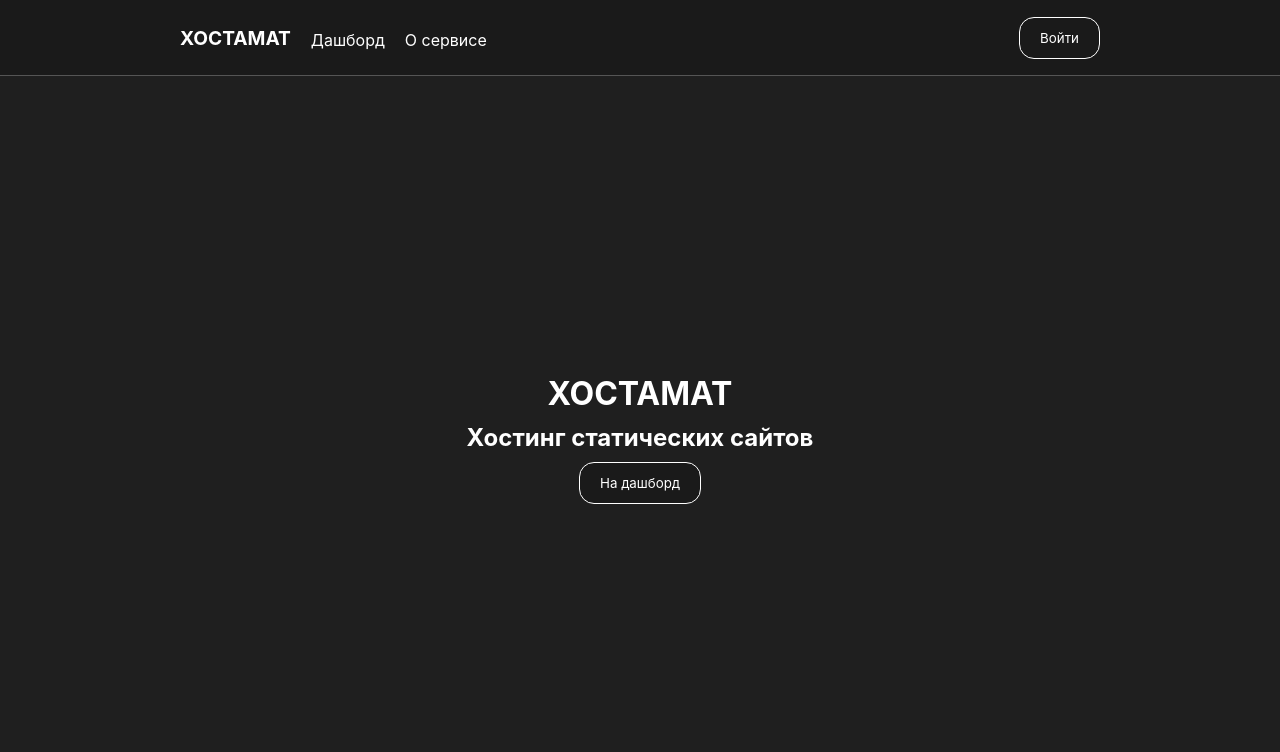
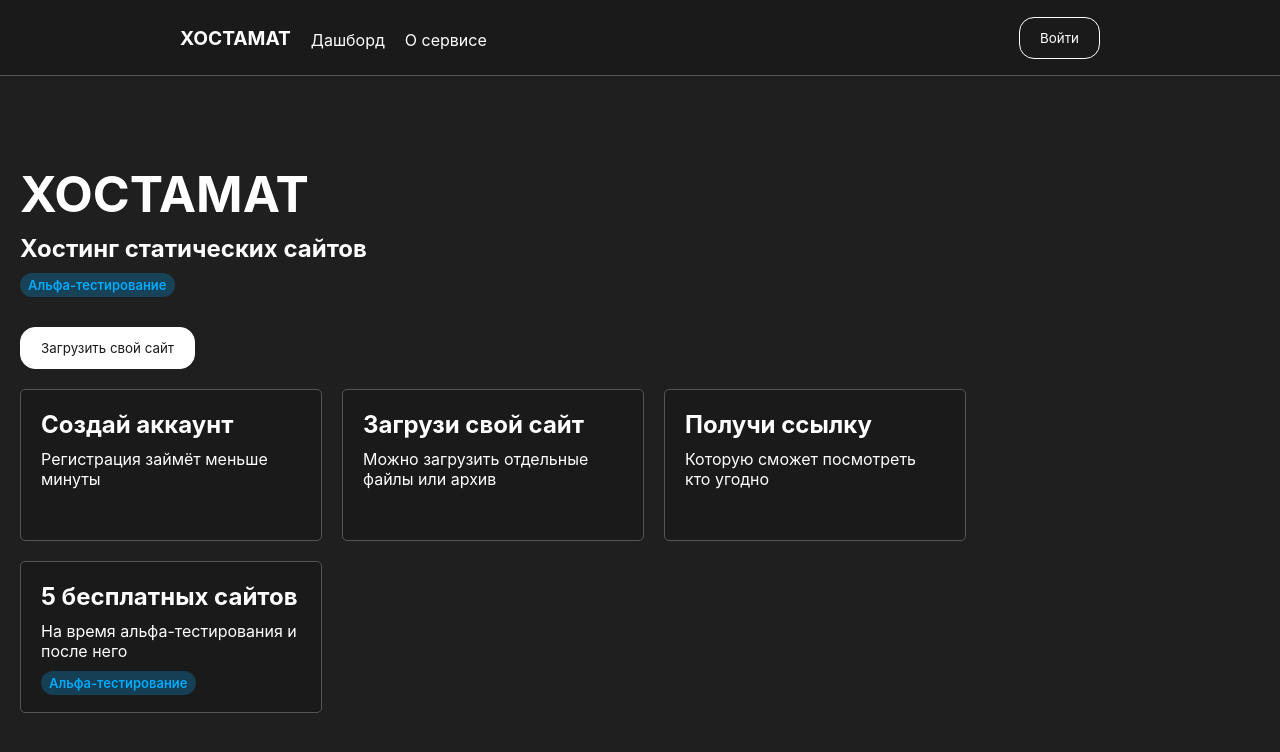
Before and after one commit to mishankov/hostamat, a SvelteKit app in the folder webapp/: page / in a window 1280 px wide. Shown: the top 752 px of the page. Built offline with nearby package versions, Linux system fonts and the light colour scheme; no server answers.

Commit message:
Landing (#55)

```diff
--- /dev/null
+++ b/webapp/src/lib/components/Badge.svelte
@@ -0,0 +1,28 @@
+<script lang="ts">
+	type Props = {
+		text: string;
+	};
+
+	let { text = '' }: Props = $props();
+</script>
+
+<span class="primary">{text}</span>
+
+<style>
+	span {
+		width: fit-content;
+
+		border-radius: 15px;
+
+		padding: 4px 8px;
+
+		font-size: small;
+		font-weight: 600;
+
+		text-align: center;
+		user-select: none;
+
+		color: var(--color-action);
+		background-color: var(--color-action-dim);
+	}
+</style>
--- a/webapp/src/lib/components/Button.svelte
+++ b/webapp/src/lib/components/Button.svelte
@@ -1,33 +1,35 @@
 <script lang="ts">
-  type ButtonKind = "primary" | "confirm" | "danger" | "action"
+	type ButtonKind = 'primary' | 'confirm' | 'danger' | 'action';
 
 	type ButtonProps = {
-    kind?: ButtonKind
-    disabled?: boolean
-    link?: string
-    ref?: any
-    children?: any
-    onclick?: (e: Event) => void
-  }
+		kind?: ButtonKind;
+		disabled?: boolean;
+		filled?: boolean;
+		link?: string;
+		ref?: any;
+		children?: any;
+		onclick?: (e: Event) => void;
+	};
 
 	let {
-    kind = "primary",
+		kind = 'primary',
 		disabled = false,
-    link = "",
+		filled = false,
+		link = '',
 		children = undefined,
 		ref = $bindable(null),
-    onclick = undefined,
-  }: ButtonProps = $props()
+		onclick = undefined
+	}: ButtonProps = $props();
 </script>
 
 {#if link}
 	<a href={link}>
-    <button {disabled} bind:this={ref} class="{kind}" onclick={onclick}>
+		<button {disabled} bind:this={ref} class={[kind, filled && 'filled']} {onclick}>
 			{@render children?.()}
 		</button>
 	</a>
 {:else}
-  <button {disabled} bind:this={ref} class="{kind}" onclick={onclick}>
+	<button {disabled} bind:this={ref} class={[kind, filled && 'filled']} {onclick}>
 		{@render children?.()}
 	</button>
 {/if}
@@ -46,31 +48,37 @@
 		text-align: center;
 		user-select: none;
 
-    transition: all 300ms cubic-bezier(.23, 1, 0.32, 1);
+		transition: all 300ms cubic-bezier(0.23, 1, 0.32, 1);
+
+		color: var(--color);
+		background-color: var(--color-dim);
+		border-color: var(--color);
+	}
+
+	.filled {
+		color: var(--color-dim);
+		background-color: var(--color);
+		border-color: var(--color);
 	}
 
 	.primary {
-    background-color: var(--color-primary-dim);
-    color: var(--color-primary);
-    border-color: var(--color-primary);
+		--color: var(--color-primary);
+		--color-dim: var(--color-primary-dim);
 	}
 
 	.confirm {
-    background-color: var(--color-confirm-dim);
-    color: var(--color-confirm);
-    border-color: var(--color-confirm);
+		--color: var(--color-confirm);
+		--color-dim: var(--color-confirm-dim);
 	}
 
 	.danger {
-    background-color: var(--color-danger-dim);
-    color: var(--color-danger);
-    border-color: var(--color-danger);
+		--color: var(--color-danger);
+		--color-dim: var(--color-danger-dim);
 	}
 
 	.action {
-    background-color: var(--color-action-dim);
-    color: var(--color-action);
-    border-color: var(--color-action);
+		--color: var(--color-action);
+		--color-dim: var(--color-action-dim);
 	}
 
 	button:hover:enabled {
--- a/webapp/src/lib/components/index.ts
+++ b/webapp/src/lib/components/index.ts
@@ -1,13 +1,27 @@
-import Button from "./Button.svelte";
-import Card from "./Card.svelte";
-import Error from "./Error.svelte";
-import IconButton from "./IconButton.svelte";
-import Info from "./Info.svelte";
-import Input from "./Input.svelte";
-import Link from "./Link.svelte";
-import Modal from "./Modal.svelte";
-import ProgressBar from "./ProgressBar.svelte";
-import Separator from "./Separator.svelte";
-import Success from "./Success.svelte";
+import Badge from './Badge.svelte';
+import Button from './Button.svelte';
+import Card from './Card.svelte';
+import Error from './Error.svelte';
+import IconButton from './IconButton.svelte';
+import Info from './Info.svelte';
+import Input from './Input.svelte';
+import Link from './Link.svelte';
+import Modal from './Modal.svelte';
+import ProgressBar from './ProgressBar.svelte';
+import Separator from './Separator.svelte';
+import Success from './Success.svelte';
 
-export { Button, Card, Error, IconButton, Info, Input, Modal, ProgressBar, Link, Separator, Success }
+export {
+	Badge,
+	Button,
+	Card,
+	Error,
+	IconButton,
+	Info,
+	Input,
+	Modal,
+	ProgressBar,
+	Link,
+	Separator,
+	Success
+};
--- a/webapp/src/routes/+layout.svelte
+++ b/webapp/src/routes/+layout.svelte
@@ -1,13 +1,13 @@
 <script lang="ts">
-	import { Button, Card, Link } from '$lib/components';
+	import { Button, Link } from '$lib/components';
 	import type { LayoutProps } from './$types';
 
 	let { data, children }: LayoutProps = $props();
 
 	const logout = async () => {
-    const resp = await fetch('/api/auth/logout', { method: 'POST' });
+		await fetch('/api/auth/logout', { method: 'POST' });
 		window.location.reload();
-  }
+	};
 </script>
 
 <header>
--- a/webapp/src/routes/+page.svelte
+++ b/webapp/src/routes/+page.svelte
@@ -1,24 +1,111 @@
 <script>
-	import Button from "$lib/components/Button.svelte";
+	import { Badge, Button, Card } from '$lib/components';
 </script>
 
+<main>
+	<div class="landing">
+		<div class="header">
+			<h1>ХОСТАМАТ</h1>
+			<h2>Хостинг статических сайтов</h2>
+			<Badge text="Альфа-тестирование" />
 
-<main>
-	<h1>ХОСТАМАТ</h1>
-	<h2>Хостинг статических сайтов</h2>
+			<div class="header-actions">
+				<Button link="/register" filled>Загрузить свой сайт</Button>
+			</div>
+		</div>
 
-	<Button link="/dashboard">На дашборд</Button>
+		<div class="actions">
+			<Card floating>
+				<div class="action-card">
+					<h2>Создай аккаунт</h2>
+					<p>Регистрация займёт меньше минуты</p>
+				</div>
+			</Card>
+
+			<Card floating>
+				<div class="action-card">
+					<h2>Загрузи свой сайт</h2>
+					<p>Можно загрузить отдельные файлы или архив</p>
+				</div>
+			</Card>
+
+			<Card floating>
+				<div class="action-card">
+					<h2>Получи ссылку</h2>
+					<p>Которую сможет посмотреть кто угодно</p>
+				</div>
+			</Card>
+
+			<Card floating>
+				<div class="action-card">
+					<h2>5 бесплатных сайтов</h2>
+					<p>На время альфа-тестирования и после него</p>
+					<Badge text="Альфа-тестирование" />
+				</div>
+			</Card>
+		</div>
+	</div>
 </main>
 
 <style>
 	main {
-		height: calc(100% - 75px);
+		/*Full height - header*/
+		height: calc(100% - 76px);
 		width: 100vw;
 
 		display: flex;
 		flex-direction: column;
 		justify-content: center;
 		align-items: center;
+
+		padding: 20px;
+	}
+
+	.landing {
+		display: flex;
+		flex-direction: column;
+		justify-content: center;
+		align-items: start;
+		gap: 20px;
+	}
+
+	h1 {
+		font-size: 50px;
+	}
+
+	.header {
+		display: flex;
+		flex-direction: column;
 		gap: 10px;
 	}
+
+	.header-actions {
+		display: flex;
+		flex-direction: row;
+		flex-wrap: wrap;
+		gap: 20px;
+
+		padding-top: 20px;
+	}
+
+	.actions {
+		width: 100%;
+		display: flex;
+		flex-wrap: wrap;
+		flex-direction: row;
+		gap: 20px;
+	}
+
+	.action-card {
+		width: 300px;
+		height: 150px;
+
+		display: flex;
+		flex-direction: column;
+		justify-content: start;
+		align-items: start;
+		gap: 10px;
+
+		padding: 20px;
+	}
 </style>
--- a/webapp/src/routes/dashboard/+page.svelte
+++ b/webapp/src/routes/dashboard/+page.svelte
@@ -17,6 +17,9 @@
 		const sitesResp = await data.sitesResp;
 
 		sites = sitesResp.sites;
+		if (!sites) {
+			sites = [];
+		}
 		maxAmount = sitesResp.maxAmount || 0;
 
 		loading = false;
```
Also changed, not shown: webapp/src/routes/(auth)/login/+page.svelte (+23 -21 lines), webapp/src/routes/(auth)/register/+page.server.ts (added, +10 -0 lines), webapp/src/routes/(auth)/register/+page.svelte (+35 -29 lines). Lines whose indentation alone changed are shown as unchanged.
